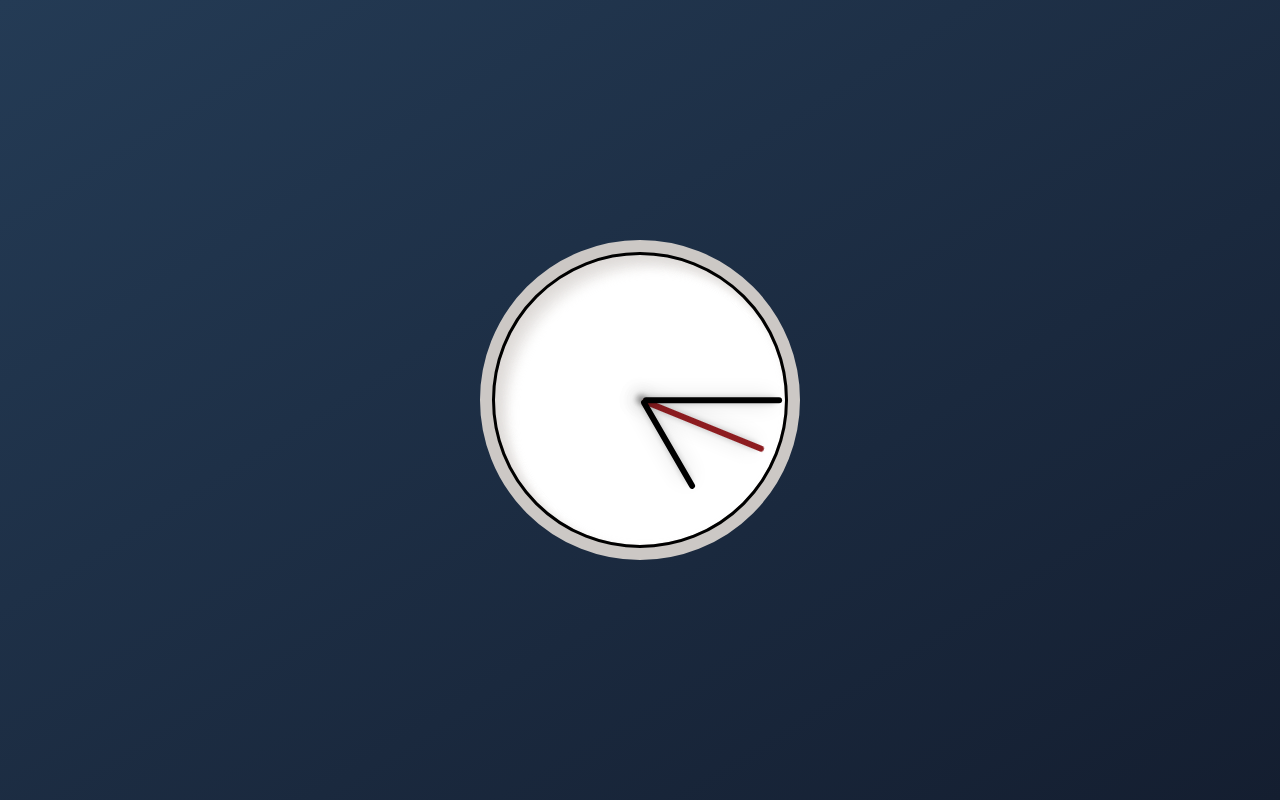
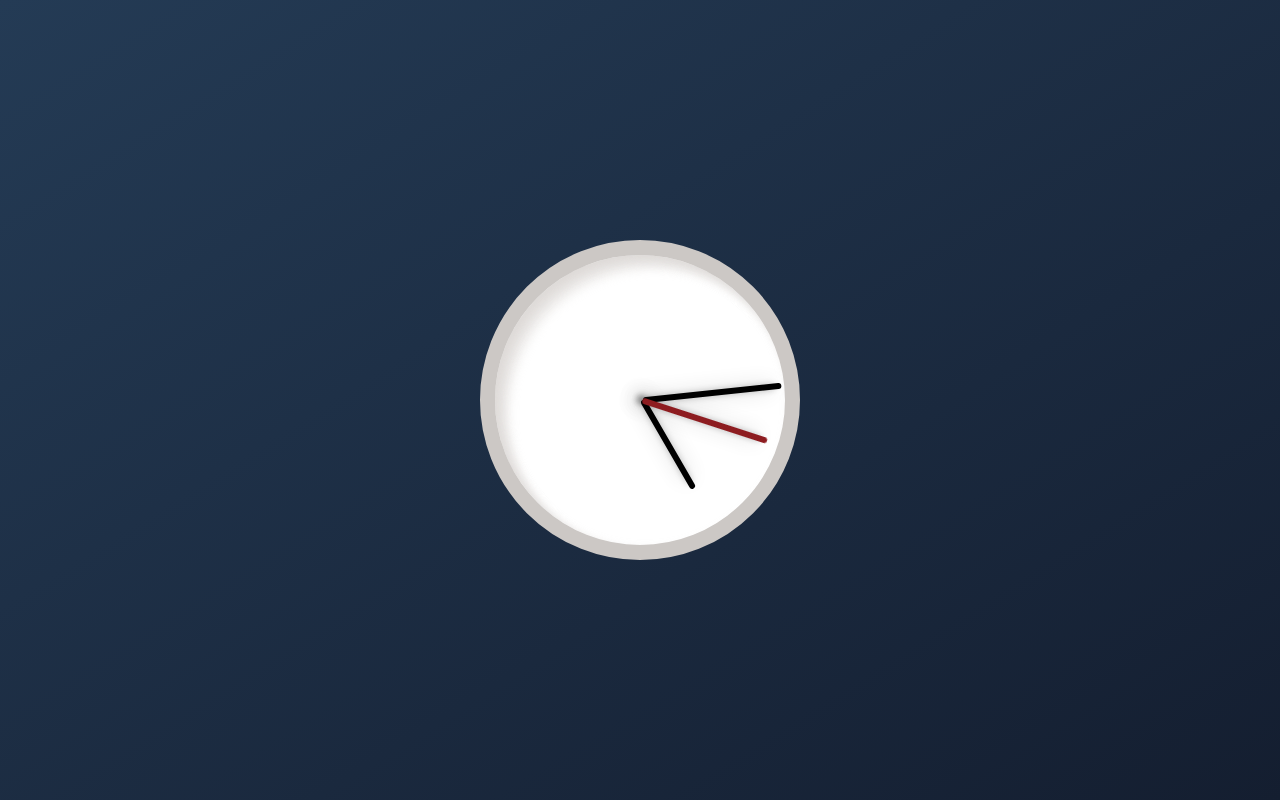
Before and after one commit to darkras/_JSClock, a plain HTML site: page index.html in a window 1280 px wide. Drawn offline with Linux system fonts and the light colour scheme.

Commit message:
code cleanup

```diff
--- a/index.html
+++ b/index.html
@@ -12,12 +12,10 @@
 <body>
     <div class="clock preload">
         <div class=" clock-face">
-            <div class=" clock-number"></div>
             <div class="hand hour-hand"></div>
             <div class="hand min-hand"></div>
             <div class="hand second-hand"></div>
         </div>
-    </div>
 </body>
 <script src="script.js">
 </script>
--- a/script.js
+++ b/script.js
@@ -1,22 +1,49 @@
+/*jshint esversion: 6 */
+const Suites = {
+    Spade: 1,
+    Heart: 2,
+    Diamond: 3,
+    Club: 4
+};
+
 //get elements
-var setSec = document.querySelector('.second-hand');
-var setMin = document.querySelector('.min-hand');
-var setHour = document.querySelector('.hour-hand');
+var secHand = document.querySelector('.second-hand');
+var minHand = document.querySelector('.min-hand');
+var hourHans = document.querySelector('.hour-hand');
+
+//current time
+const time = new Date();
+const sec = time.getSeconds();
+const min = time.getMinutes();
+const hour = time.getHours();
+
+//covert current time to percentage
+var secDeg = ((sec / 60) * 360) - 6;
+var minDeg = ((min / 60) * 360) - 6;
+var hourDeg = ((hour / 12) * 360);
+
+//setting clock hand
+secHand.style.transform = 'rotate(' + secDeg + 'deg)';
+minHand.style.transform = 'rotate(' + minDeg + 'deg)';
+hourHans.style.transform = 'rotate(' + hourDeg + 'deg)';
 
 //set current time
-function setDate() {
-    const time = new Date();
-    const sec = time.getSeconds();
-    const min = time.getMinutes();
-    const hour = time.getHours();
-    const secDeg = ((sec / 60) * 360);
-    const minDeg = ((min / 60) * 360);
-    const hourDeg = ((hour / 12) * 360);
-
-    setSec.style.transform = 'rotate(' + secDeg + 'deg)';
-    setMin.style.transform = 'rotate(' + minDeg + 'deg)';
-    setHour.style.transform = 'rotate(' + hourDeg + 'deg)';
+function setDateSec() {
+    secDeg += 6;
+    secHand.style.transform = 'rotate(' + secDeg + 'deg)';
 }
 
-//check for current time every 1s
-setInterval(setDate, 1000);
+function setDateMin() {
+    minDeg += 6;
+    minHand.style.transform = 'rotate(' + minDeg + 'deg)';
+}
+
+function setDateHour() {
+    hourDeg += 5;
+    hourHans.style.transform = 'rotate(' + hourDeg + 'deg)';
+}
+
+//update interval base on sec, min, hour
+setInterval(setDateSec, 1000);
+setInterval(setDateMin, 60000);
+setInterval(setDateHour, 600000);
--- a/style.css
+++ b/style.css
@@ -1,9 +1,3 @@
-:root {
-    --secNum: 0;
-    --minNum: 0;
-    --hourNum: 0;
-}
-
 *,
 *::before,
 *::after {
@@ -21,17 +15,7 @@ body {
     background: linear-gradient(to top left, #141E30, #243b55);
 }
 
-.clock-number {
-    border: 3px solid black;
-    border-radius: 50%;
-    position: relative;
-    top: 50%;
-    left: 50%;
-    transform: translate(-50%, -50%);
-    width: 37vh;
-    height: 37vh;
-    z-index: 100;
-}
+/* clock div grid*/
 
 .clock {
     position: relative;
@@ -39,55 +23,58 @@ body {
     align-items: center;
 }
 
+/*  clock position */
+
 .clock-face {
-    position: relative;
+    position: absolute;
     top: 50%;
     left: 50%;
     transform: translate(-50%, -50%);
     width: 40vh;
     height: 40vh;
+}
+
+.hand {
+    position: absolute;
+    bottom: 50%;
+    left: 50%;
+}
+
+/*  clock appearance */
+
+.clock-face {
     border-radius: 50%;
     border: 15px solid #CCC8C5;
     background: #ffffff;
-    box-shadow: inset 5px 5px 10px rgba(204, 200, 197, 0.4),
+    box-shadow:
+        inset 5px 5px 10px rgba(204, 200, 197, 0.4),
         inset 10px 10px 10px rgba(204, 200, 197, 0.3),
         inset 15px 15px 10px rgba(204, 200, 197, 0.2);
-    z-index: 1;
 }
 
 .hand {
     border-radius: 5px;
-    transition: transform 500ms cubic-bezier(.58, 2.35, .8, .44);
-    transform-origin: bottom;
     box-shadow: 0 10px 20px rgba(0, 0, 0, 0.19), 0 6px 6px rgba(0, 0, 0, 0.23);
+    width: 2%;
+    background: black;
 }
 
 .hour-hand {
-    position: fixed;
-    bottom: 50%;
-    left: 50%;
-    width: 2%;
     height: 35%;
-    background: black;
-    z-index: 2;
 }
 
 .min-hand {
-    position: fixed;
-    bottom: 50%;
-    left: 50%;
-    width: 2%;
     height: 48%;
-    background: black;
-    z-index: 3;
 }
 
 .second-hand {
-    position: fixed;
-    bottom: 50%;
-    left: 50%;
-    width: 2%;
     height: 45%;
     background: #8D1C20;
-    z-index: 1;
 }
+
+/* Transition */
+
+.hand {
+    transition: all 300ms cubic-bezier(.58, 2.35, .8, .44);
+    transform-origin: bottom;
+}
```
